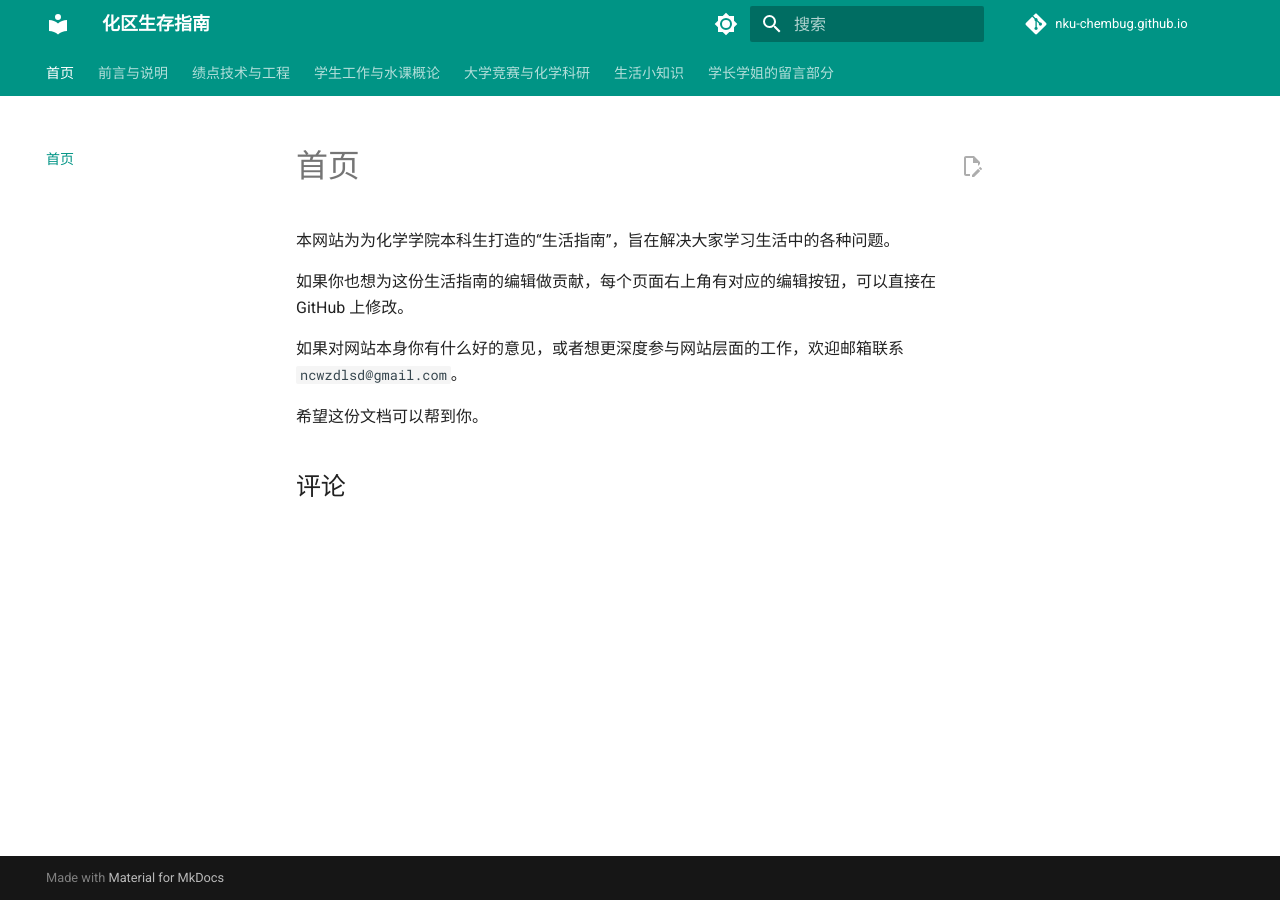
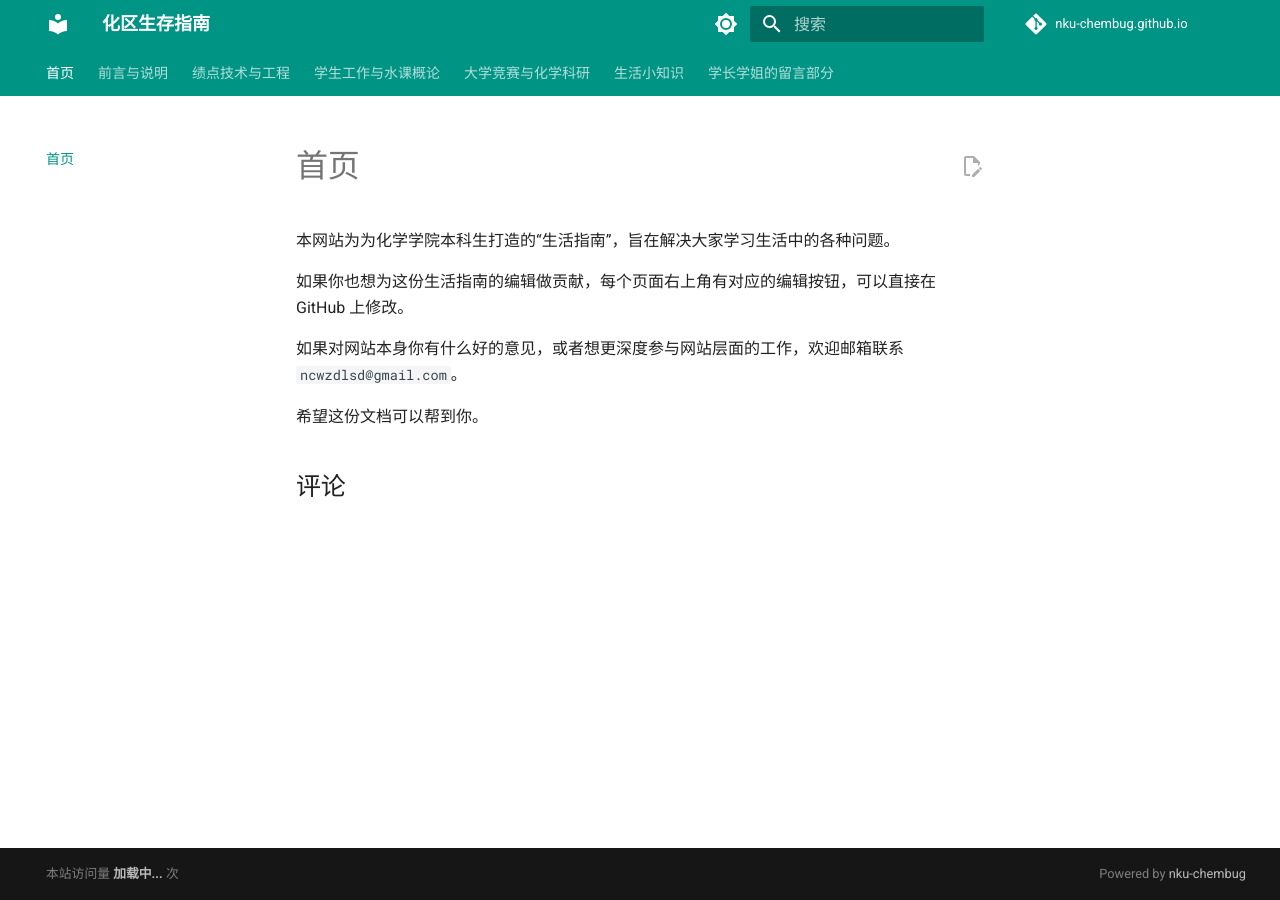
Before and after one commit to nku-chembug/nku-chembug.github.io, an MkDocs documentation site: the page built from docs/index.md, in a window 1280 px wide. Built offline with MkDocs 1.6.1 and Material for MkDocs 9.7.7, drawn with Linux system fonts in a browser that asks for light colours; nearby versions of some CDN libraries; library files that are not in the unit come from our copies; comment, search, counter and statistics services are not loaded.

Commit message:
添加版权信息和访问量统计功能，更新样式表以支持新功能

```diff
--- /dev/null
+++ b/docs/stylesheets/extra.css
@@ -0,0 +1,32 @@
+.md-footer-meta__inner {
+  align-items: center;
+}
+
+.footer-counter strong {
+  color: var(--md-footer-fg-color--light);
+  font-weight: 700;
+}
+
+.footer-powered {
+  margin-left: auto;
+  padding: 0.6rem 0;
+  color: var(--md-footer-fg-color--lighter);
+  font-size: 0.64rem;
+}
+
+.footer-powered a {
+  color: var(--md-footer-fg-color--light);
+}
+
+.footer-powered a:focus,
+.footer-powered a:hover {
+  color: var(--md-accent-fg-color);
+}
+
+@media screen and (max-width: 44.9844em) {
+  .footer-powered {
+    width: 100%;
+    margin-left: 0;
+    padding-top: 0;
+  }
+}
--- a/mkdocs.yml
+++ b/mkdocs.yml
@@ -59,6 +59,10 @@ markdown_extensions:
 extra_javascript:
   - javascripts/mathjax.js
   - javascripts/vendor/mathjax/tex-chtml.js
+  - https://cdn.busuanzi.cc/busuanzi/3.6.9/busuanzi.min.js
+
+extra_css:
+  - stylesheets/extra.css
 
 nav:
   - 首页: index.md
--- /dev/null
+++ b/overrides/partials/copyright.html
@@ -0,0 +1,12 @@
+<div class="md-copyright footer-counter">
+  本站访问量
+  <strong id="busuanzi_site_pv" aria-live="polite">加载中...</strong>
+  次
+</div>
+
+<div class="footer-powered">
+  Powered by
+  <a href="{{ config.repo_url }}" target="_blank" rel="noopener">
+    nku-chembug
+  </a>
+</div>
```
